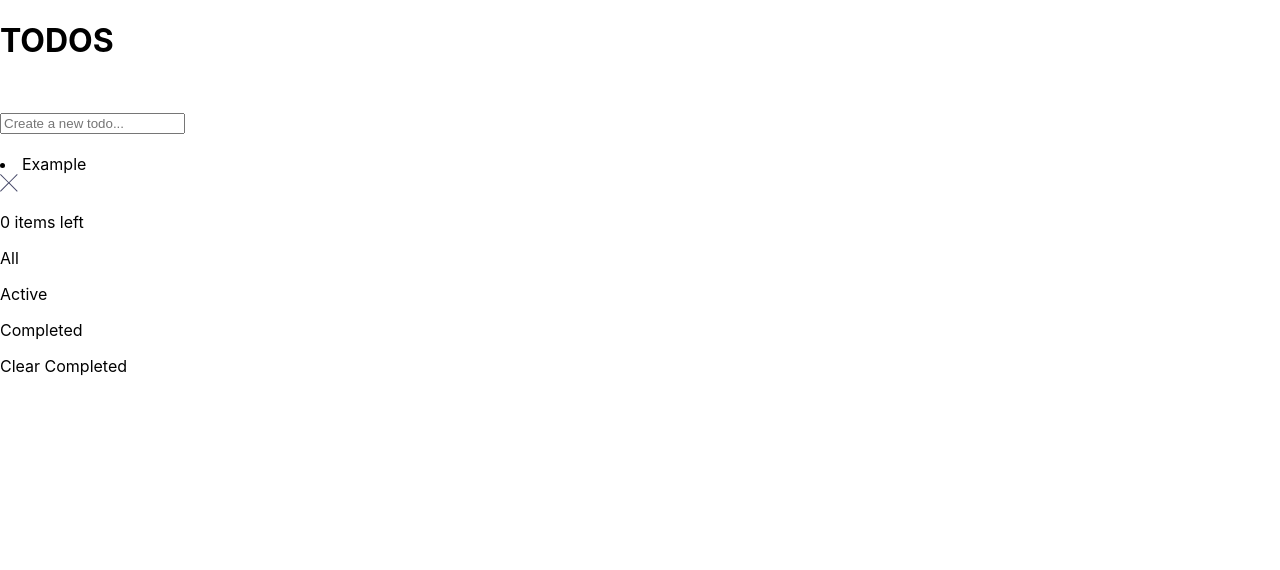
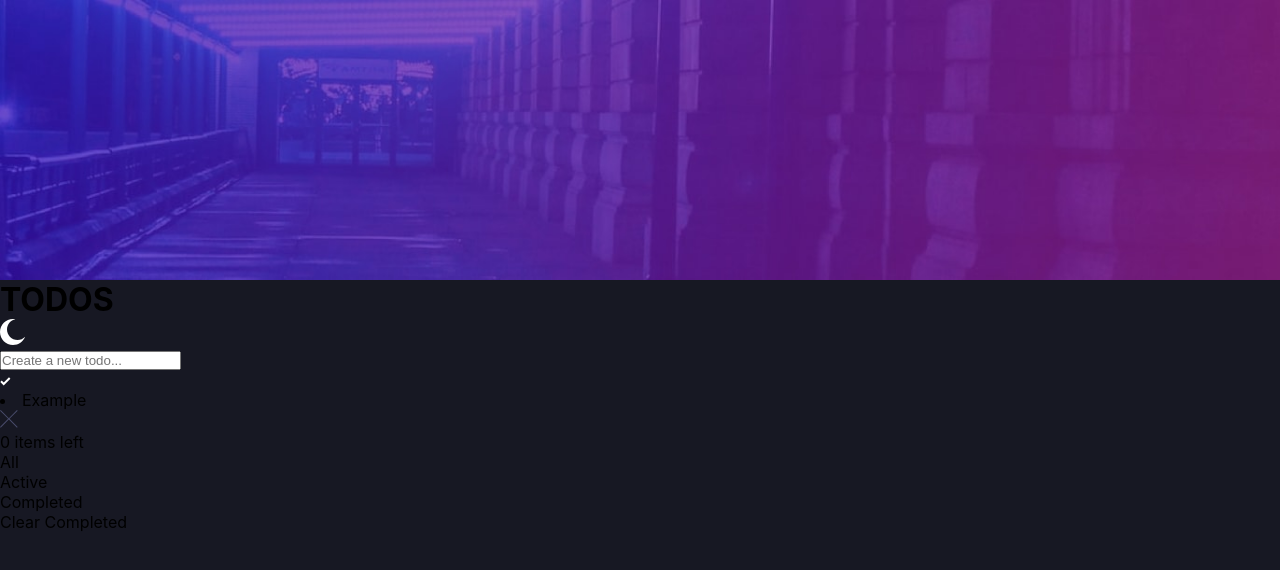
Before and after one commit to Diego-Girao/todo-app-redux, a React (Create React App) app: page / in a window 1280 px wide. Shown: the top 570 px of the page. Built offline with nearby package versions, Linux system fonts and the light colour scheme.

Commit message:
Style styled header

```diff
--- a/src/App.scss
+++ b/src/App.scss
@@ -1,39 +1,32 @@
-.App {
-	text-align: center;
+* {
+	margin: 0;
+	padding: 0;
+	box-sizing: border-box;
 }
 
-.App-logo {
-	height: 40vmin;
-	pointer-events: none;
-}
+.app {
+	min-height: 100vh;
+	background-color: rgb(23, 24, 35);
 
-@media (prefers-reduced-motion: no-preference) {
-	.App-logo {
-		animation: App-logo-float infinite 3s ease-in-out;
+	&whiteBg {
+		background-color: white;
 	}
 }
 
-.App-header {
-	min-height: 100vh;
-	display: flex;
-	flex-direction: column;
-	align-items: center;
-	justify-content: center;
-	font-size: calc(10px + 2vmin);
+.header {
+	width: 100%;
+	height: 17.5rem;
+	background-image: url("./images/bg-desktop-dark.jpg");
+	background-repeat: no-repeat;
+	background-size: cover;
+
+	&.witheBg {
+		background-image: url("./images/bg-desktop-light.jpg");
+	}
 }
 
-.App-link {
-	color: rgb(118, 74, 188);
+.header img {
+	width: 100%;
+	min-height: 100%;
+	object-fit: cover;
 }
-
-@keyframes App-logo-float {
-	0% {
-		transform: translateY(0);
-	}
-	50% {
-		transform: translateY(10px);
-	}
-	100% {
-		transform: translateY(0px);
-	}
-}
```
